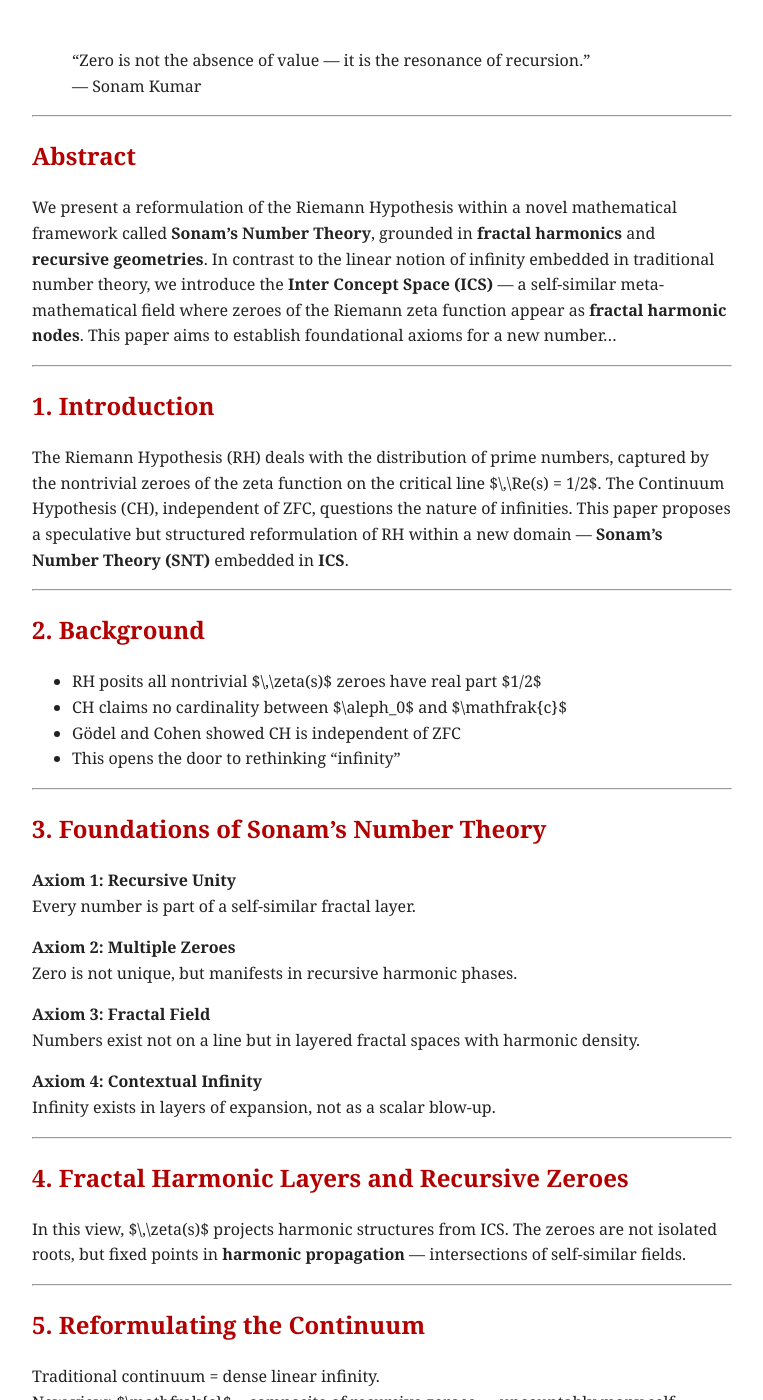
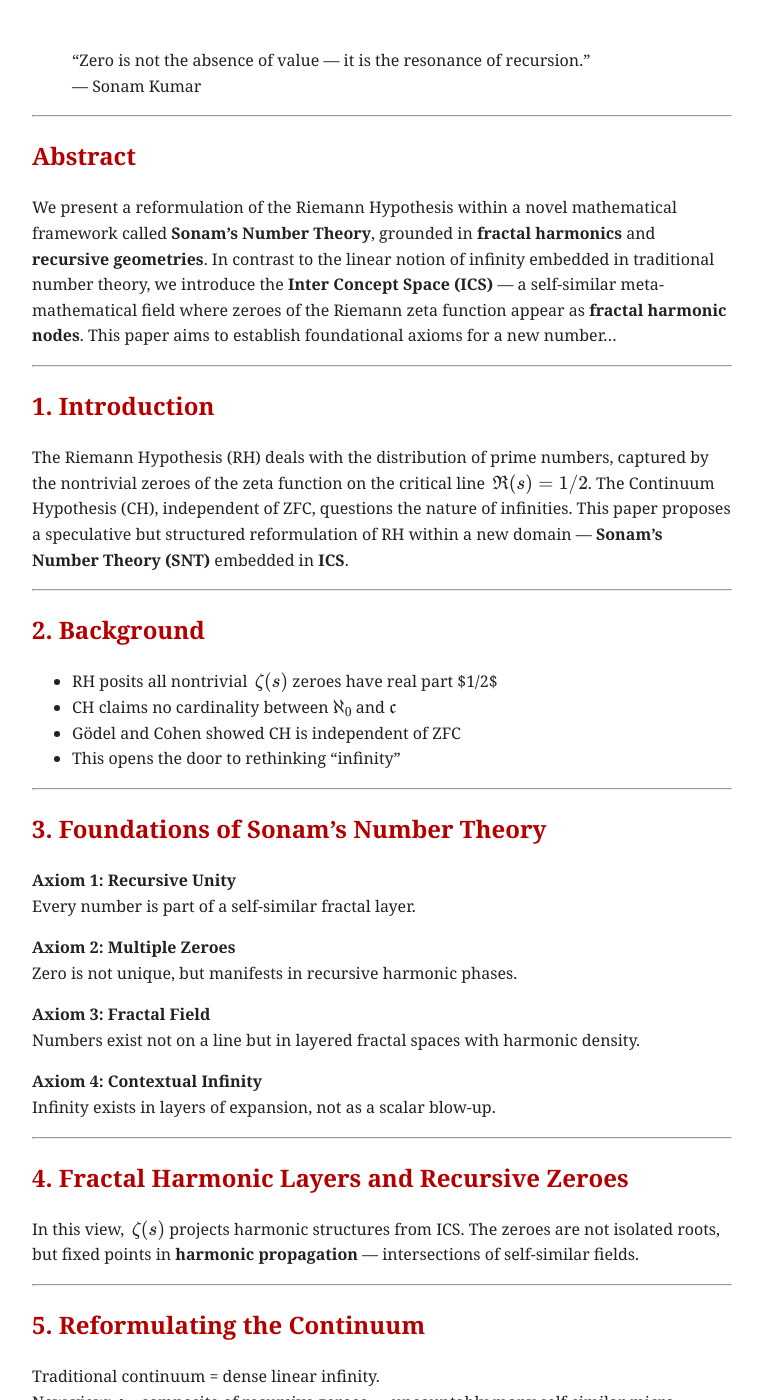
Before and after one commit to kumarsonam/kumarsonam.github.io, a Jekyll site: the page built from _posts/2025-07-01-foundations-sonam-number-theory.md, in a window 1280 px wide and 1400 px high. Shown: the whole window, without its empty margins (258-1021 px from the left). Built offline with Jekyll 4.4.1, drawn with Linux system fonts in a browser that asks for light colours; some of the changed text lies outside the part shown.

Commit message:
Added extra $ in maths portion

```diff
--- a/_posts/2025-07-01-foundations-sonam-number-theory.md
+++ b/_posts/2025-07-01-foundations-sonam-number-theory.md
@@ -18,14 +18,14 @@ We present a reformulation of the Riemann Hypothesis within a novel mathematical
 
 ## 1. Introduction
 
-The Riemann Hypothesis (RH) deals with the distribution of prime numbers, captured by the nontrivial zeroes of the zeta function on the critical line $\,\Re(s) = 1/2$. The Continuum Hypothesis (CH), independent of ZFC, questions the nature of infinities. This paper proposes a speculative but structured reformulation of RH within a new domain — **Sonam’s Number Theory (SNT)** embedded in **ICS**.
+The Riemann Hypothesis (RH) deals with the distribution of prime numbers, captured by the nontrivial zeroes of the zeta function on the critical line $$\,\Re(s) = 1/2$$. The Continuum Hypothesis (CH), independent of ZFC, questions the nature of infinities. This paper proposes a speculative but structured reformulation of RH within a new domain — **Sonam’s Number Theory (SNT)** embedded in **ICS**.
 
 ---
 
 ## 2. Background
 
-- RH posits all nontrivial $\,\zeta(s)$ zeroes have real part $1/2$
-- CH claims no cardinality between $\aleph_0$ and $\mathfrak{c}$
+- RH posits all nontrivial $$\,\zeta(s)$$ zeroes have real part $1/2$
+- CH claims no cardinality between $$\aleph_0$$ and $$\mathfrak{c}$$
 - Gödel and Cohen showed CH is independent of ZFC
 - This opens the door to rethinking "infinity"
 
@@ -49,14 +49,14 @@ Infinity exists in layers of expansion, not as a scalar blow-up.
 
 ## 4. Fractal Harmonic Layers and Recursive Zeroes
 
-In this view, $\,\zeta(s)$ projects harmonic structures from ICS. The zeroes are not isolated roots, but fixed points in **harmonic propagation** — intersections of self-similar fields.
+In this view, $$\,\zeta(s)$$ projects harmonic structures from ICS. The zeroes are not isolated roots, but fixed points in **harmonic propagation** — intersections of self-similar fields.
 
 ---
 
 ## 5. Reformulating the Continuum
 
 Traditional continuum = dense linear infinity.
-New view: $\mathfrak{c}$ = composite of recursive zeroes → uncountably many self-similar micro-realities between any two classical reals.
+New view: $$\mathfrak{c}$$ = composite of recursive zeroes → uncountably many self-similar micro-realities between any two classical reals.
 CH becomes **structurally meaningless**.
 
 ---
```
